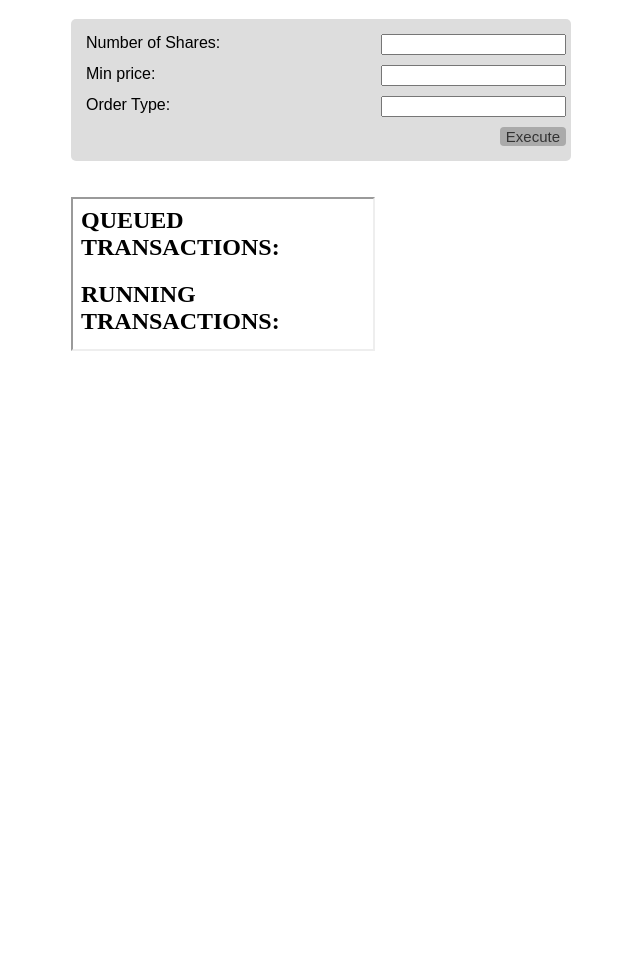
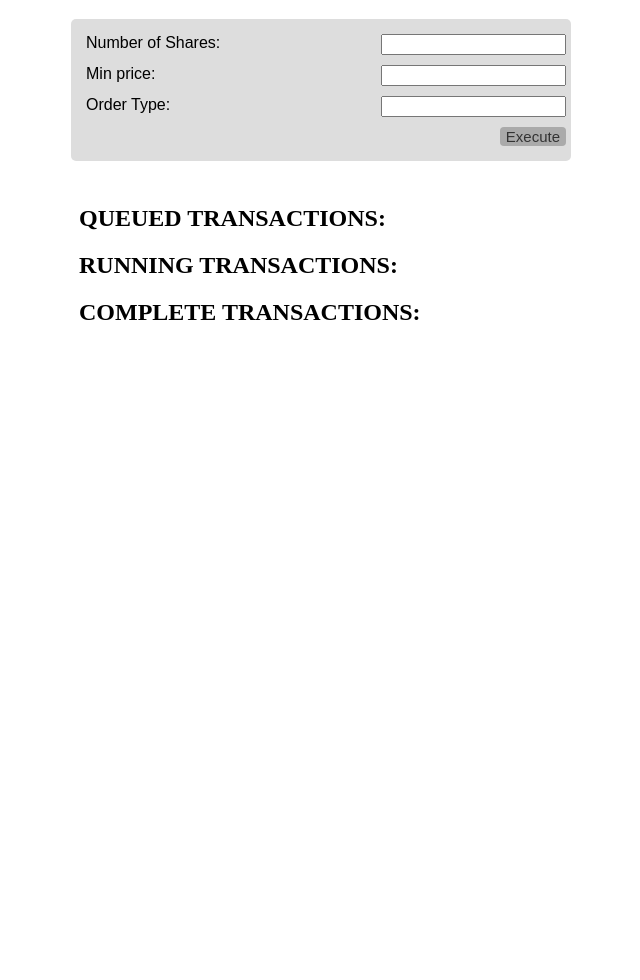
Before and after one commit to PsychicWaffle/4156project, a Flask app: page /home in a window 1280 px wide. Shown: the part 174-1154 px from the top of the page, without its empty margins (169-809 px from the left). Before the commit the page ends 525 px from the top, so only its background shows below. Run offline with Flask 2, Linux system fonts and the light colour scheme; the visitor is signed in with stand-in values (Sample User, id 1); data that the repository does not hold is empty; some libraries are stand-ins or nearby versions.

Commit message:
basic styling for transactions

```diff
--- a/code/app/static/styles/home.css
+++ b/code/app/static/styles/home.css
@@ -13,6 +13,12 @@ body {
 
 input {
 	float:right;
+}
+
+#comp {
+	width:100%;
+	height:100%;
+	border:0px;
 }
 
 .submit_button {
```
